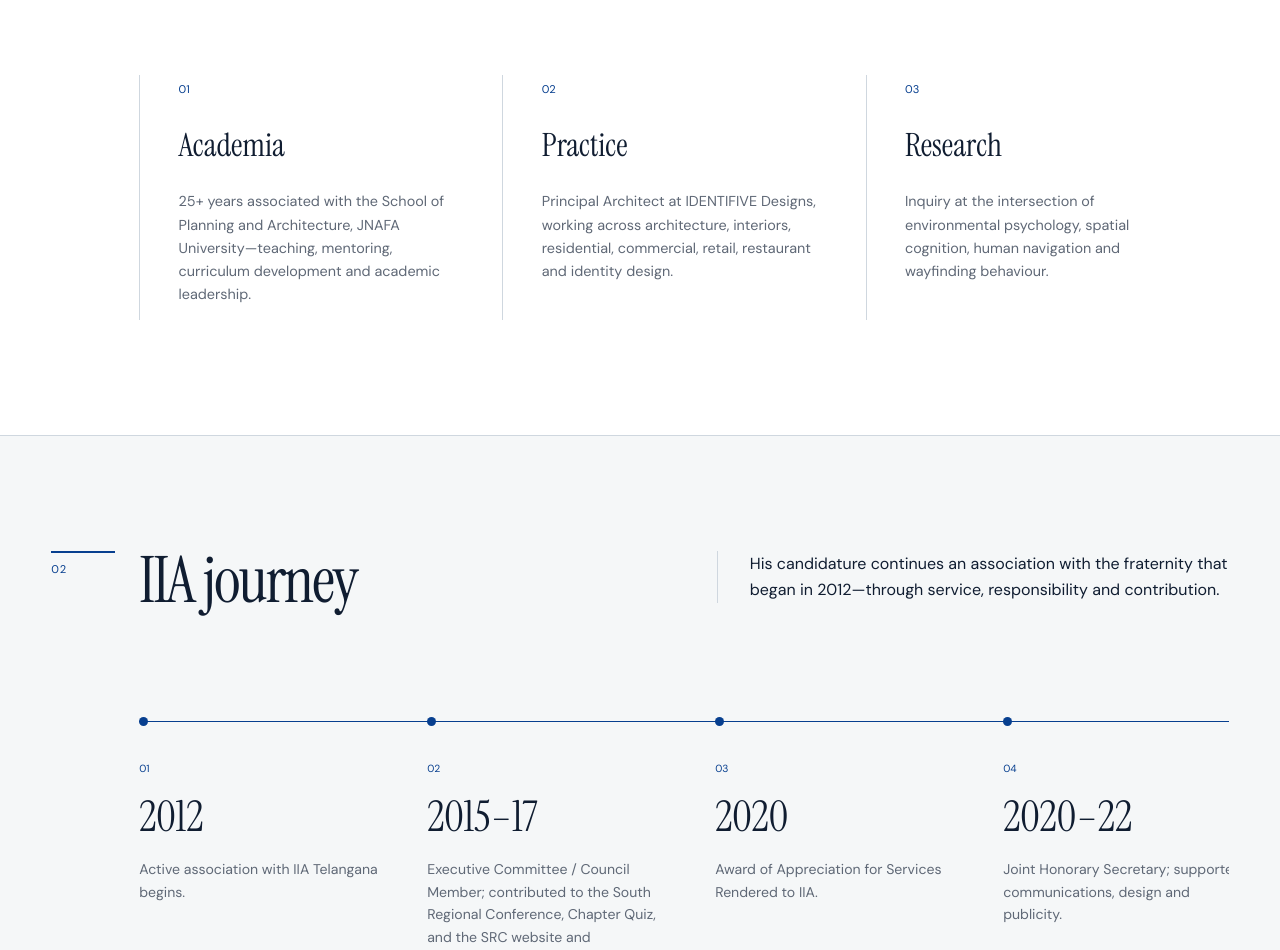
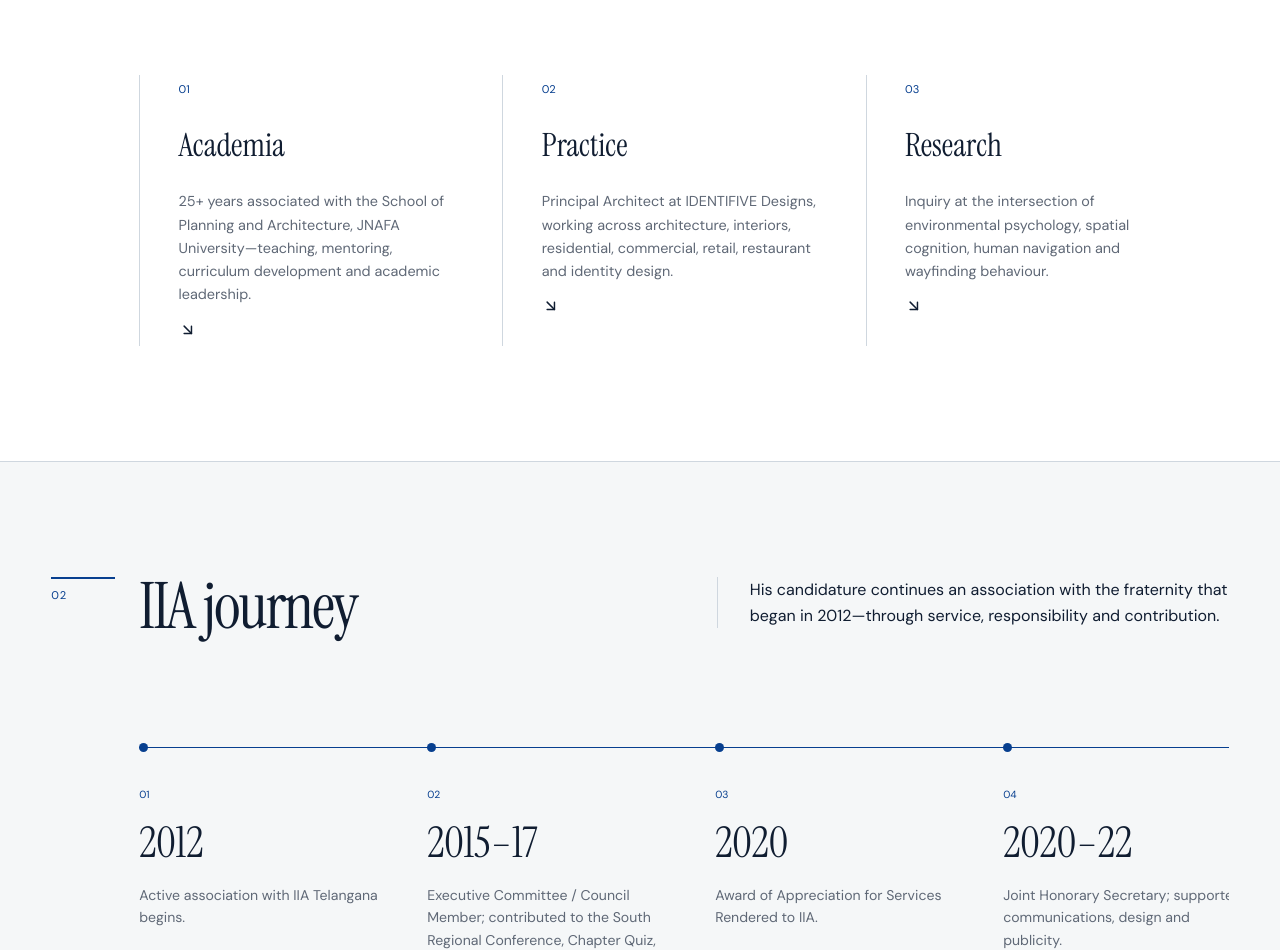
Before and after one commit to shivasricharan/adityasingaraju, a React (Vite) app: page / in a window 1280 px wide. Shown: the part 1114-2064 px from the top of the page. Built offline with nearby package versions, Linux system fonts and the light colour scheme.

Commit message:
feat: add interactive editorial experience and vertical IIA journey

```diff
--- a/src/main.tsx
+++ b/src/main.tsx
@@ -9,36 +9,41 @@ import { research } from './data/research'
 import './styles.css'
 
 const nav = [['About','about'],['IIA Journey','journey'],['Vision','vision'],['Practice & Research','research'],['Education','education']]
+const professionalItems = [
+  ['Architecture & Practice','Principal Architect, IDENTIFIVE Designs','Architecture · Interiors · Residential · Commercial · Retail · Restaurant · Product · Identity'],
+  ['Academic Leadership','25+ years at JNAFA University','Head, Department of Architecture 2015–2017 · Teaching · Mentoring · Curriculum · Academic governance'],
+  ['Research','Environmental Psychology · Spatial Cognition · Wayfinding','Human navigation · Design education · Design thinking · Design communication'],
+  ['Mentoring','Architecture aptitude preparation','NATA · JEE B.Arch · Design thinking · Spatial reasoning']
+]
 
 function useElectionCountdown(){const calculate=React.useCallback(()=>{const now=Date.now(),start=new Date(siteConfig.electionStart).getTime(),end=new Date(siteConfig.electionEnd).getTime();if(now>end)return{value:'Complete',label:'Election period'};if(now>=start)return{value:'Voting open',label:'Until 21 August'};const distance=start-now;return{value:String(Math.max(0,Math.floor(distance/86400000))).padStart(2,'0'),label:'days to election'}},[]);const [countdown,setCountdown]=React.useState(calculate);React.useEffect(()=>{const id=window.setInterval(()=>setCountdown(calculate()),60000);return()=>window.clearInterval(id)},[calculate]);return countdown}
 
-function Header(){const [open,setOpen]=React.useState(false);const countdown=useElectionCountdown();return <>{siteConfig.electionMode?<div className="electionBar"><a href="#vision"><strong>IIA Telangana Elections · {siteConfig.electionDates}</strong><em>{countdown.value} {countdown.label}</em></a></div>:null}<header className={siteConfig.electionMode?'header':'header noElection'}><a className="brand" href="#top" aria-label="Dr. Aditya Singaraju, home"><span>AS</span><b>Dr. Aditya<br/>Singaraju</b></a><button className="menu" onClick={()=>setOpen(v=>!v)} aria-expanded={open} aria-label="Toggle menu">{open?<X/>:<Menu/>}</button><nav className={open?'open':''} aria-label="Primary navigation">{nav.map(([label,id])=><a key={id} href={'#'+id} onClick={()=>setOpen(false)}>{label}</a>)}<a className="navCta" href={siteConfig.electionMode?'#vision':'#research'}>{siteConfig.electionMode?'My Vision for IIA Telangana':'Explore My Work'} <ArrowRight/></a></nav></header></>}
+function Header(){const [open,setOpen]=React.useState(false);const [active,setActive]=React.useState('about');const countdown=useElectionCountdown();React.useEffect(()=>{const sections=nav.map(([,id])=>document.getElementById(id)).filter(Boolean) as HTMLElement[];const observer=new IntersectionObserver(entries=>entries.forEach(entry=>{if(entry.isIntersecting)setActive(entry.target.id)}),{rootMargin:'-25% 0px -60%'});sections.forEach(section=>observer.observe(section));return()=>observer.disconnect()},[]);return <>{siteConfig.electionMode?<div className="electionBar"><a href="#vision"><strong>IIA Telangana Elections · {siteConfig.electionDates}</strong><em>{countdown.value} {countdown.label}</em></a></div>:null}<header className={siteConfig.electionMode?'header':'header noElection'}><a className="brand" href="#top" aria-label="Dr. Aditya Singaraju, home"><span>AS</span><b>Dr. Aditya<br/>Singaraju</b></a><button className="menu" onClick={()=>setOpen(v=>!v)} aria-expanded={open} aria-label="Toggle menu">{open?<X/>:<Menu/>}</button><nav className={open?'open':''} aria-label="Primary navigation">{nav.map(([label,id])=><a className={active===id?'active':''} aria-current={active===id?'location':undefined} key={id} href={'#'+id} onClick={()=>setOpen(false)}>{label}</a>)}<a className="navCta" href={siteConfig.electionMode?'#vision':'#research'}>{siteConfig.electionMode?'My Vision for IIA Telangana':'Explore My Work'} <ArrowRight/></a></nav></header></>}
+
+function ScrollProgress(){const [progress,setProgress]=React.useState(0);React.useEffect(()=>{let frame=0;const update=()=>{cancelAnimationFrame(frame);frame=requestAnimationFrame(()=>{const max=document.documentElement.scrollHeight-innerHeight;setProgress(max>0?scrollY/max:0)})};update();addEventListener('scroll',update,{passive:true});addEventListener('resize',update);return()=>{cancelAnimationFrame(frame);removeEventListener('scroll',update);removeEventListener('resize',update)}},[]);return <div className="scrollProgress" aria-hidden="true" style={{transform:`scaleX(${progress})`}}/>}
+
+function useReveals(){React.useEffect(()=>{const items=document.querySelectorAll<HTMLElement>('[data-reveal], .timeline article, .promise > div, .educationLine article');const observer=new IntersectionObserver(entries=>entries.forEach(entry=>{if(entry.isIntersecting){entry.target.classList.add('is-visible');observer.unobserve(entry.target)}}),{threshold:.18});items.forEach(item=>observer.observe(item));return()=>observer.disconnect()},[])}
 
 function SectionTitle({number,title,children}:{number:string,title:string,children?:React.ReactNode}){return <div className="sectionTitle reveal"><span>{number}</span><h2>{title}</h2>{children}</div>}
 
-function App(){return <><Header/><main id="top">
+function App(){const [activeTheme,setActiveTheme]=React.useState(0);const [activeProfessional,setActiveProfessional]=React.useState(0);useReveals();return <><ScrollProgress/><Header/><main id="top">
   <section className="hero ruled" aria-labelledby="hero-title"><div className="heroCopy"><h1 id="hero-title">Dr. Aditya<br/>Singaraju</h1><p className="roles">{profile.roles}</p><blockquote>“{profile.statement}”</blockquote>{siteConfig.electionMode?<div className="candidature"><span>Candidate for Chairperson</span><strong>Indian Institute of Architects — Telangana Chapter</strong><em>{siteConfig.electionDates}</em></div>:<p className="intro">{profile.bio}</p>}<p className="bridge">Bringing practice, academia and the fraternity closer together.</p><div className="actions"><a className="primary" href="#vision">My Vision for IIA Telangana <ArrowDownRight/></a><a className="secondary" href="#journey">IIA Journey <ArrowRight/></a></div></div><figure className="portrait"><img src="/aditya-singaraju.jpg" width="1101" height="1429" alt="Portrait of Dr. Aditya Singaraju" fetchPriority="high"/><figcaption>Architect · Educator · Researcher</figcaption></figure></section>
 
   <section id="about" className="worlds"><SectionTitle number="01" title="A career across three worlds"><p>{profile.bio}</p></SectionTitle><div className="worldGrid">{[
     ['Academia','25+ years associated with the School of Planning and Architecture, JNAFA University—teaching, mentoring, curriculum development and academic leadership.'],
     ['Practice','Principal Architect at IDENTIFIVE Designs, working across architecture, interiors, residential, commercial, retail, restaurant and identity design.'],
     ['Research','Inquiry at the intersection of environmental psychology, spatial cognition, human navigation and wayfinding behaviour.']
-  ].map((x,i)=><article key={x[0]}><span>0{i+1}</span><h3>{x[0]}</h3><p>{x[1]}</p></article>)}</div></section>
+  ].map((x,i)=><article data-reveal tabIndex={0} key={x[0]}><span>0{i+1}</span><h3>{x[0]}</h3><p>{x[1]}</p><ArrowDownRight aria-hidden="true"/></article>)}</div></section>
 
-  <section id="journey" className="journey band"><SectionTitle number="02" title="IIA journey"><p>His candidature continues an association with the fraternity that began in 2012—through service, responsibility and contribution.</p></SectionTitle><div className="timeline">{iiaJourney.map((m,i)=><article key={m.year}><div className="dot"/><span>{String(i+1).padStart(2,'0')}</span><h3>{m.year}</h3><p>{m.text}</p></article>)}</div></section>
+  <section id="journey" className="journey band"><SectionTitle number="02" title="IIA journey"><p>His candidature continues an association with the fraternity that began in 2012—through service, responsibility and contribution.</p></SectionTitle><div className="timeline">{iiaJourney.map((m,i)=><article key={m.year}><div className="dot"/><span>{String(i+1).padStart(2,'0')}</span><div><h3>{m.year}</h3><p>{m.text}</p></div></article>)}</div></section>
 
   <section id="iia" className="stepping typographic"><div className="statementIndex" aria-hidden="true">03</div><div><SectionTitle number="03" title="Why I am stepping forward"/><blockquote>Listen before leading.</blockquote><p>I believe leadership begins with listening—to members, young architects, practitioners, educators and voices across Telangana.</p><p>My journey across practice, academia, research and IIA has shown me the value of bringing these communities closer. I am stepping forward to help build a Chapter that is more participative, connected, transparent and useful to every member.</p></div></section>
 
-  <section id="vision" className="manifesto"><SectionTitle number="04" title="Ten commitments"><p>A considered framework for a stronger, more connected IIA Telangana.</p></SectionTitle><div className="commitmentGrid">{commitmentGroups.map((g,gi)=><article key={g.theme}><header><span>0{gi+1}</span><h3>{g.theme}</h3></header><ol start={commitmentGroups.slice(0,gi).reduce((n,x)=>n+x.items.length,1)}>{g.items.map(([t,d])=><li key={t}><h4>{t}</h4><p>{d}</p></li>)}</ol></article>)}</div></section>
+  <section id="vision" className="manifesto"><SectionTitle number="04" title="Ten commitments"><p>A considered framework for a stronger, more connected IIA Telangana.</p></SectionTitle><div className="commitmentGrid">{commitmentGroups.map((g,gi)=><article className={activeTheme===gi?'active':''} onMouseEnter={()=>setActiveTheme(gi)} onFocus={()=>setActiveTheme(gi)} tabIndex={0} key={g.theme}><header><span>0{gi+1}</span><h3>{g.theme}</h3></header><ol start={commitmentGroups.slice(0,gi).reduce((n,x)=>n+x.items.length,1)}>{g.items.map(([t,d])=><li key={t}><h4>{t}</h4><p>{d}</p></li>)}</ol></article>)}</div></section>
 
   <section className="promise"><p>My promise to members</p>{['Listen before leading.','Collaborate before deciding.','Act with transparency.','Create opportunities.'].map((x,i)=><div key={x}><span>0{i+1}</span><h2>{x}</h2></div>)}</section>
 
-  <section id="research" className="professional"><SectionTitle number="05" title="Practice & research"/><div className="professionalIndex">{[
-    ['Architecture & Practice','Principal Architect, IDENTIFIVE Designs','Architecture · Interiors · Residential · Commercial · Retail · Restaurant · Product · Identity'],
-    ['Academic Leadership','25+ years at JNAFA University','Head, Department of Architecture 2015–2017 · Teaching · Mentoring · Curriculum · Academic governance'],
-    ['Research','Environmental Psychology · Spatial Cognition · Wayfinding','Human navigation · Design education · Design thinking · Design communication'],
-    ['Mentoring','Architecture aptitude preparation','NATA · JEE B.Arch · Design thinking · Spatial reasoning']
-  ].map((item,i)=><article key={item[0]}><span>0{i+1}</span><div><h3>{item[0]}</h3><strong>{item[1]}</strong><p>{item[2]}</p></div></article>)}</div><div className="researchRail" aria-label="Research interests">{research.map(x=><span key={x}>{x}</span>)}</div></section>
+  <section id="research" className="professional"><SectionTitle number="05" title="Practice & research"/><div className="professionalExperience"><div className="professionalIndex">{professionalItems.map((item,i)=><button type="button" aria-pressed={activeProfessional===i} className={activeProfessional===i?'active':''} onMouseEnter={()=>setActiveProfessional(i)} onFocus={()=>setActiveProfessional(i)} onClick={()=>setActiveProfessional(i)} key={item[0]}><span>0{i+1}</span><div><h3>{item[0]}</h3><strong>{item[1]}</strong><p>{item[2]}</p></div></button>)}</div><aside className="professionalDetail" aria-live="polite"><span>0{activeProfessional+1}</span><h3>{professionalItems[activeProfessional][0]}</h3><strong>{professionalItems[activeProfessional][1]}</strong><p>{professionalItems[activeProfessional][2]}</p></aside></div><div className="researchRail" aria-label="Research interests">{research.map(x=><span tabIndex={0} key={x}>{x}</span>)}</div></section>
 
   <section id="education" className="education band"><SectionTitle number="06" title="Education"/><div className="educationLine">{profile.education.map(e=><article key={e.year}><span>{e.year}</span><h3>{e.degree}</h3><p>{e.institution}</p></article>)}</div><p className="phd">Ph.D. research focus: Environmental Psychology, spatial cognition, human navigation and wayfinding behaviour.</p></section>
 
```
